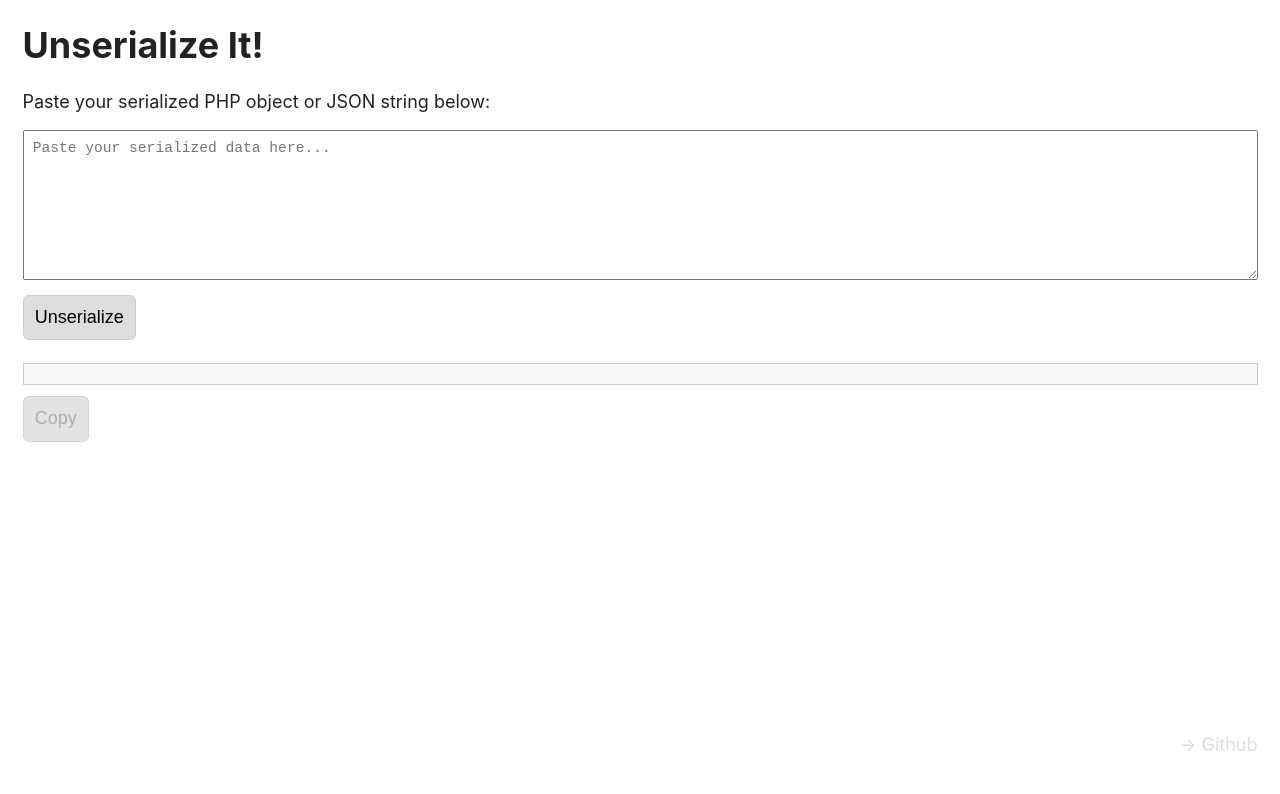
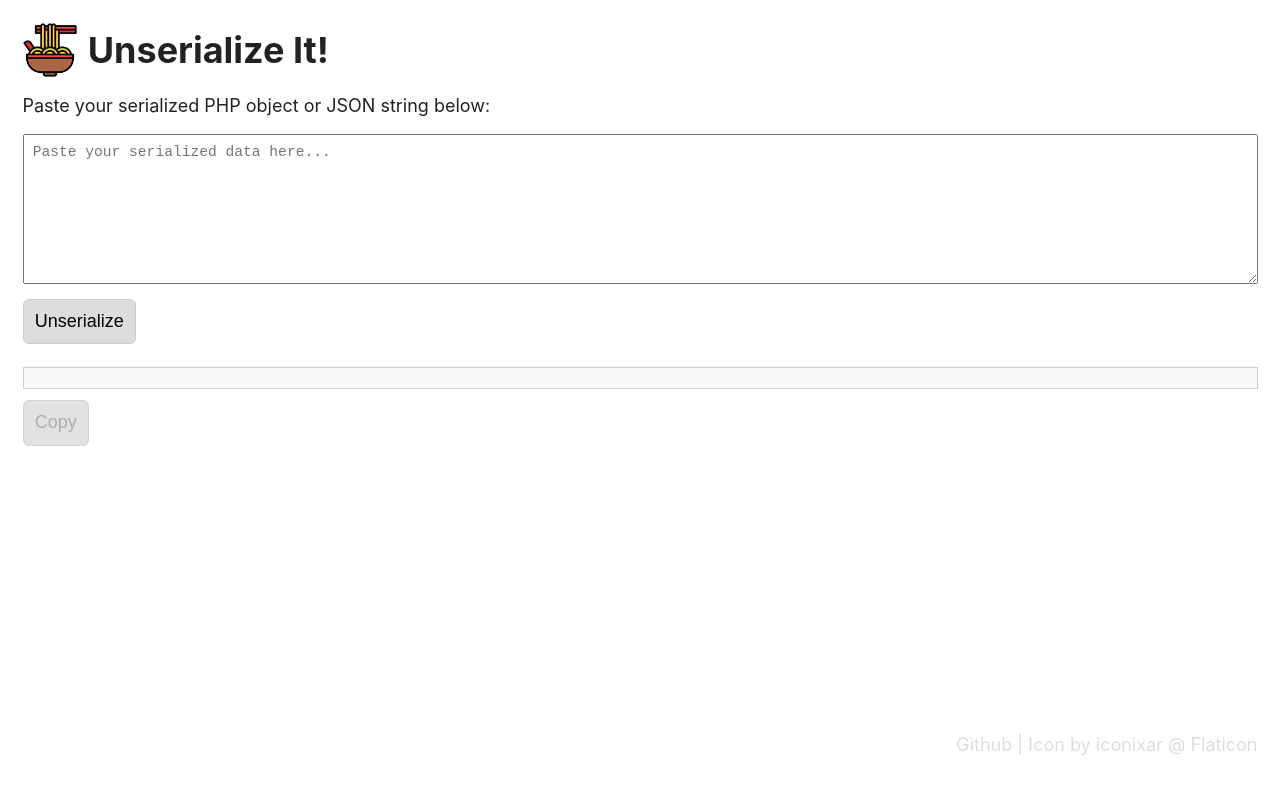
Before and after one commit to unserializeit/unserializeit.github.io, a plain HTML site: page index.html in a window 1280 px wide. Drawn offline with Linux system fonts and the light colour scheme.

Commit message:
Add logo icon

```diff
--- a/index.html
+++ b/index.html
@@ -32,12 +32,20 @@
 				flex: 1 0 auto;
 			}
 			footer {
+				color: #ddd;
 				flex-shrink: 0;
 				padding: 10em 0 1.25em;
 				text-align: right;
 			}
+			#logo {
+				align-items: center;
+				display: flex;
+				flex-direction: row;
+				gap: 0.625em;
+				margin-bottom: 0.625em;
+			}
 			h1 {
-				margin-top: 0;
+				margin: 0;
 			}
 			textarea {
 				font-size: 1em;
@@ -70,7 +78,7 @@
 				pointer-events: none;
 			}
 			a {
-				color: #ddd;
+				color: inherit;
 				text-decoration: none;
 			}
 			a:hover,
@@ -90,7 +98,10 @@
 	</head>
 	<body>
 		<main>
-			<h1>Unserialize It!</h1>
+			<div id="logo">
+				<img src="./assets/images/noodles.png" width="54" height="54" />
+				<h1>Unserialize It!</h1>
+			</div>
 
 			<p>Paste your serialized PHP object or JSON string below:</p>
 
@@ -102,7 +113,7 @@
 			<button id="button-copy" disabled>Copy</button>
 		</main>
 		<footer>
-			<a href="https://github.com/unserializeit/unserializeit.github.io">→ Github</a>
+			<a href="https://github.com/unserializeit/unserializeit.github.io">Github</a> | <a href="https://www.flaticon.com/free-icons/ramen" title="ramen icons">Icon by iconixar @ Flaticon</a>
 		</footer>
 	</body>
 </html>
```
Also changed, not shown: assets/images/noodles.png (added).
